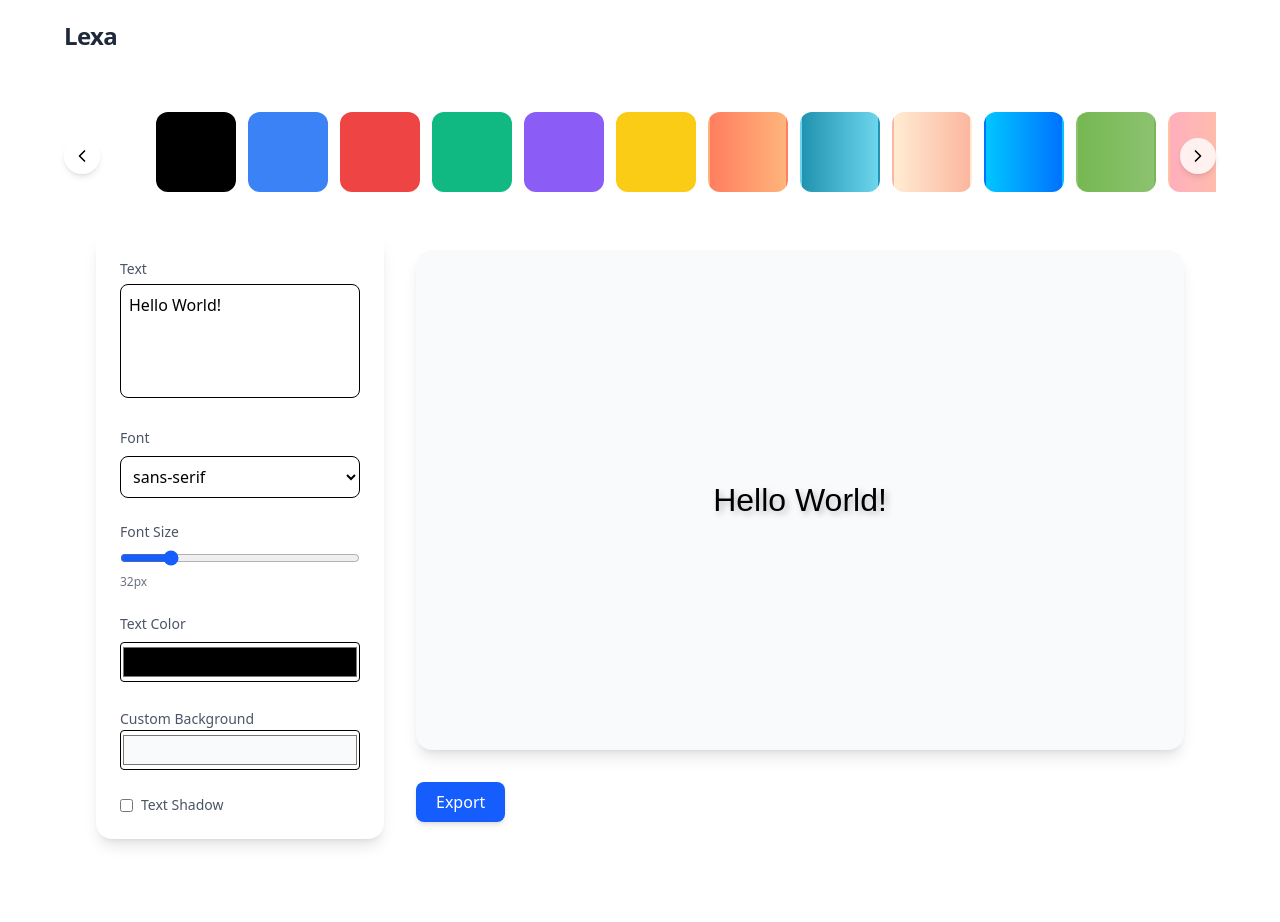
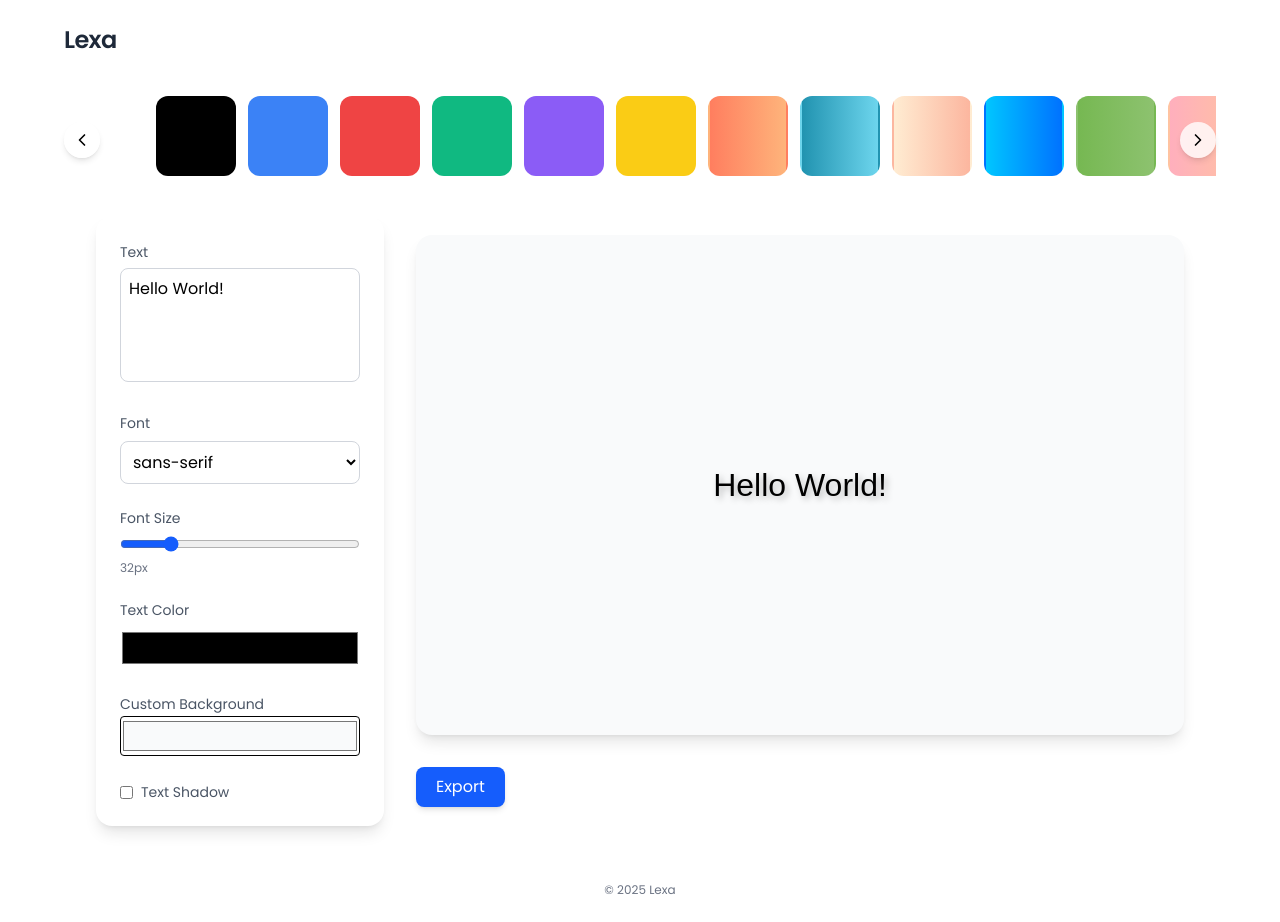
Before and after one commit to stackvn/lexa, a Next.js app: page / in a window 1280 px wide. Before the commit the page ends 871 px from the top, so only its background shows below. Built offline with nearby package versions, Linux system fonts and the light colour scheme; grey boxes are pictures that could not be loaded.

Commit message:
added footer, changed background, fonts

```diff
--- a/app/layout.tsx
+++ b/app/layout.tsx
@@ -1,16 +1,12 @@
 import type { Metadata } from "next";
-import { Geist, Geist_Mono } from "next/font/google";
+import { Poppins } from "next/font/google";
 import "./globals.css";
 import Header from "@/components/common/Header";
+import Footer from "@/components/common/Footer";
 
-const geistSans = Geist({
-  variable: "--font-geist-sans",
+const poppins = Poppins({
   subsets: ["latin"],
-});
-
-const geistMono = Geist_Mono({
-  variable: "--font-geist-mono",
-  subsets: ["latin"],
+  weight: ["200", "300", "400", "600", "700", "900"],
 });
 
 export const metadata: Metadata = {
@@ -24,12 +20,15 @@ export default function RootLayout({
   children: React.ReactNode;
 }>) {
   return (
-    <html lang="en">
-      <body
-        className={`${geistSans.variable} ${geistMono.variable} antialiased`}
-      >
+    <html
+      lang="en"
+      className="scroll-smooth bg-white text-black dark:bg-gradient-to-b from-gray-950 via-black to-gray-950 dark:text-white"
+      suppressHydrationWarning={true}
+    >
+      <body className={`${poppins.className}`}>
         <Header />
-        {children}
+        <main className="pt-14">{children}</main>
+        <Footer />
       </body>
     </html>
   );
--- a/app/page.tsx
+++ b/app/page.tsx
@@ -39,7 +39,7 @@ export default function Home() {
   };
 
   return (
-    <main className="min-h-[calc(100vh - 20px)] flex flex-col items-center justify-start pt-10">
+    <div className="min-h-[calc(100vh - 20px)] flex flex-col items-center justify-start pt-10">
       <Backgrounds
         backgrounds={backgrounds}
         onSelect={handleBackgroundSelect}
@@ -53,7 +53,7 @@ export default function Home() {
             <textarea
               value={text}
               onChange={(e) => setText(e.target.value)}
-              className="border p-2 rounded-lg w-full mt-1 focus:ring-2 focus:ring-blue-500 resize-none"
+              className="border border-gray-300 p-2 rounded-lg w-full mt-1 focus:ring-2 focus:ring-blue-500 resize-none"
               placeholder="Type your text here..."
               rows={4}
             />
@@ -64,7 +64,7 @@ export default function Home() {
             <select
               value={font}
               onChange={(e) => setFont(e.target.value)}
-              className="border p-2 rounded-lg focus:ring-2 focus:ring-blue-500"
+              className="border border-gray-300 p-2 rounded-lg focus:ring-2 focus:ring-blue-500"
             >
               {fonts.map((f) => (
                 <option key={f} value={f}>
@@ -97,7 +97,7 @@ export default function Home() {
               type="color"
               value={textColor}
               onChange={(e) => setTextColor(e.target.value)}
-              className="h-10 w-full border rounded"
+              className="h-10 w-full rounded"
             />
           </div>
 
@@ -150,6 +150,6 @@ export default function Home() {
           </button>
         </section>
       </div>
-    </main>
+    </div>
   );
 }
--- /dev/null
+++ b/components/common/Footer.tsx
@@ -0,0 +1,7 @@
+export default function Footer() {
+  return (
+    <footer className="p-6 text-center text-gray-500 text-sm flex justify-center items-center w-full">
+      <span className="text-xs">© {new Date().getFullYear()} Lexa</span>
+    </footer>
+  );
+}
--- a/components/common/Header.tsx
+++ b/components/common/Header.tsx
@@ -1,7 +1,11 @@
 export default function Header() {
   return (
-    <header className="w-full max-w-6xl mx-auto h-18 flex justify-between items-center bg-white/7">
-      <h1 className="text-2xl font-bold tracking-tight text-gray-800">Lexa</h1>
+    <header className="w-full fixed top-0 z-50 h-20">
+      <div className="w-full max-w-6xl mx-auto py-4 flex items-center justify-between h-full">
+        <h1 className="text-2xl font-semibold tracking-tight text-gray-800 dark:text-gray-200">
+          Lexa
+        </h1>
+      </div>
     </header>
   );
 }
```
